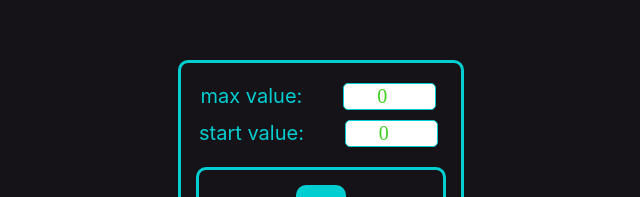
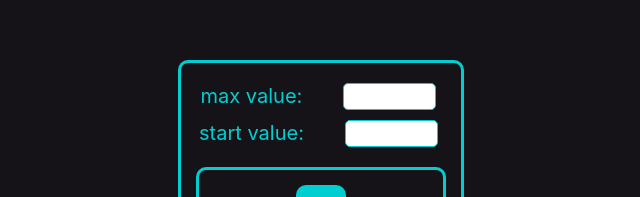
Before and after one commit to DenRainmen/Counter-react-rev3, a React (Create React App) app: page / in a window 1280 px wide. Shown: the part 191-388 px from the top of the page, without its empty margins (319-959 px from the left). Built offline with nearby package versions, Linux system fonts and the light colour scheme.

Commit message:
FIx SetFrame.tsx

```diff
--- a/src/SetFrame.tsx
+++ b/src/SetFrame.tsx
@@ -53,7 +53,7 @@ return(
         min="0"
         // max="10"
         onChange={onChangeMaxInputHandler}
-        value={props.MAXDATA}
+        /* value={props.MAXDATA} */
         />
   </div>
 
@@ -69,7 +69,7 @@ return(
         min="0"
         // max="10"
         onChange={onChangeMinInputHandler}
-        value={props.MINDATA}
+        /* value={props.MINDATA} */
         />
   </div>
 
```
